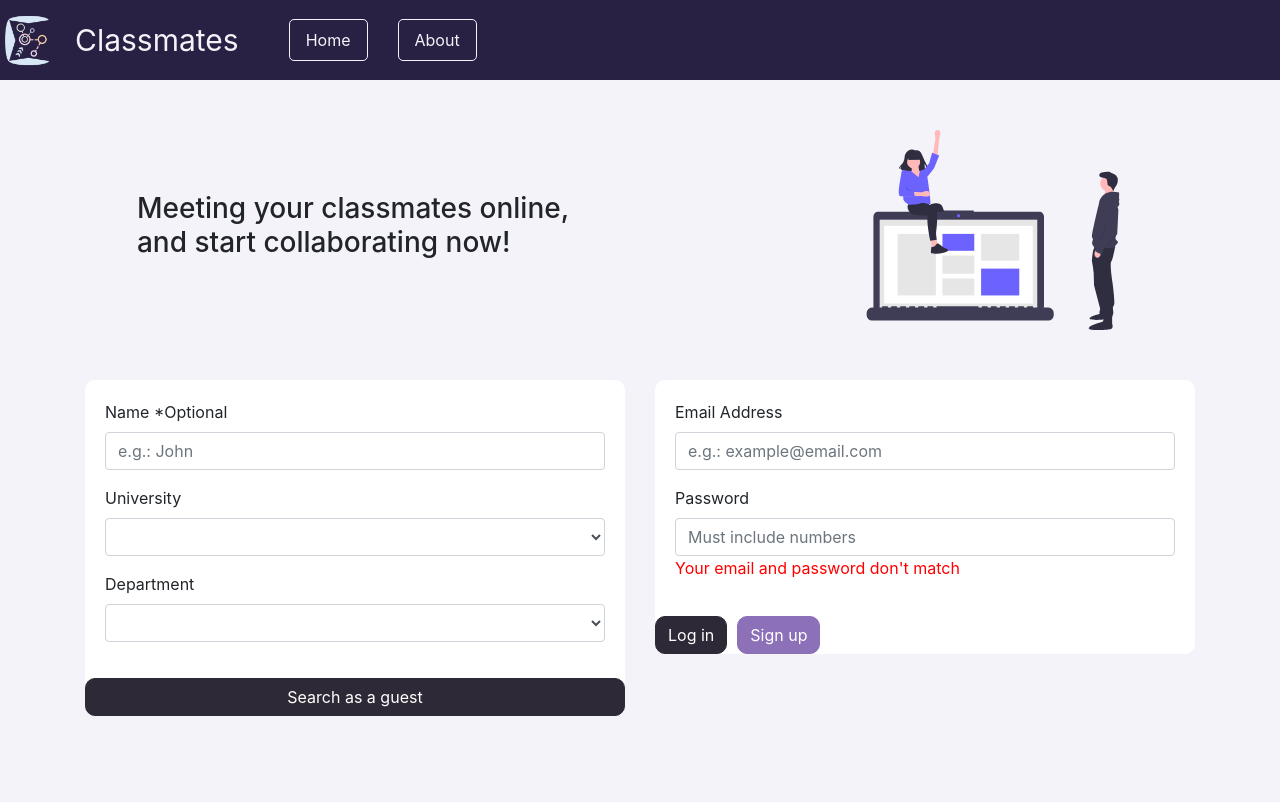
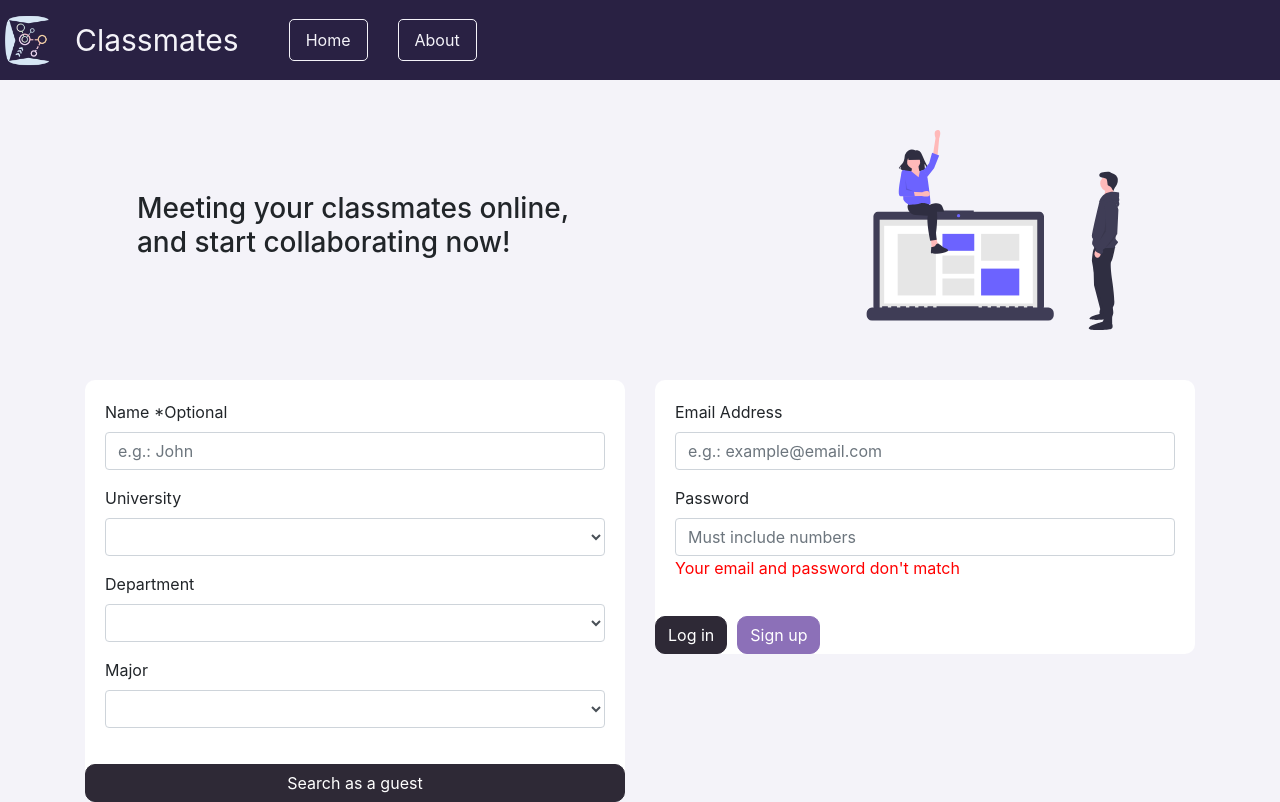
Before and after one commit to Kojon74/Classmates, a React (Create React App) app in the folder frontend/: page / in a window 1280 px wide. Built offline with nearby package versions, Linux system fonts and the light colour scheme.

Commit message:
add major bar

```diff
--- a/frontend/src/pages/home/Home.js
+++ b/frontend/src/pages/home/Home.js
@@ -9,10 +9,10 @@ import Form from "react-bootstrap/Form";
 import Button from "react-bootstrap/Button";
 import PopUp from "./componets/PopUp";
 import Welcome from "./componets/Welcome";
-import axios from "axios";
 
 const Home = () => {
   const [emailMatchingCheck, setEmailMatchingCheck] = useState(false);
+  const [major, setMajor] = useState(0);
   const [showUniError, setShowUniError] = useState(false);
   const [showDepError, setShowDepError] = useState(false);
   const [showModal, setShowModal] = useState(false);
@@ -29,6 +29,9 @@ const Home = () => {
   const departmentDropdownHandler = (e) => {
     setDepartment(e.target.value);
   };
+  const majorDropdownHandler = (e) => {
+    setMajor(e.target.value);
+};
   const guestInputHandler = () => {
     if (university === 0 && department === 0) {
       setShowUniError(true);
@@ -48,6 +51,9 @@ const Home = () => {
     setEnteredPassword(e.target.value);
   };
   const LogInHandler = () => {};
+  const majorInputHandler = () => {
+    window.location.href = "/major";
+  };
 
   return (
     <div>
@@ -92,7 +98,23 @@ const Home = () => {
                     <option>Law</option>
                   </Form.Control>
                   {showDepError && <p className="warning">Make a selection</p>}
-                </Form.Group>
+                  </Form.Group>
+                    <Form.Group controlId="exampleForm.ControlSelect3">
+                      <Form.Label>Major</Form.Label>
+                        <Form.Control
+                        as="select"
+                        onChange={majorDropdownHandler}
+                        value={major}
+                        >
+                      <option key="blankChoice" hidden value />
+                      <option>AANB</option>
+                      <option>ACAM</option>
+                      <option>ADHE</option>
+                      <option>AFST</option>
+                      <option>AGEC</option>
+                    </Form.Control>
+                    {showUniError && <p className="warning">Make a selection</p>}
+                  </Form.Group>
               </Form>
               <Button
                 variant="primary"
```
